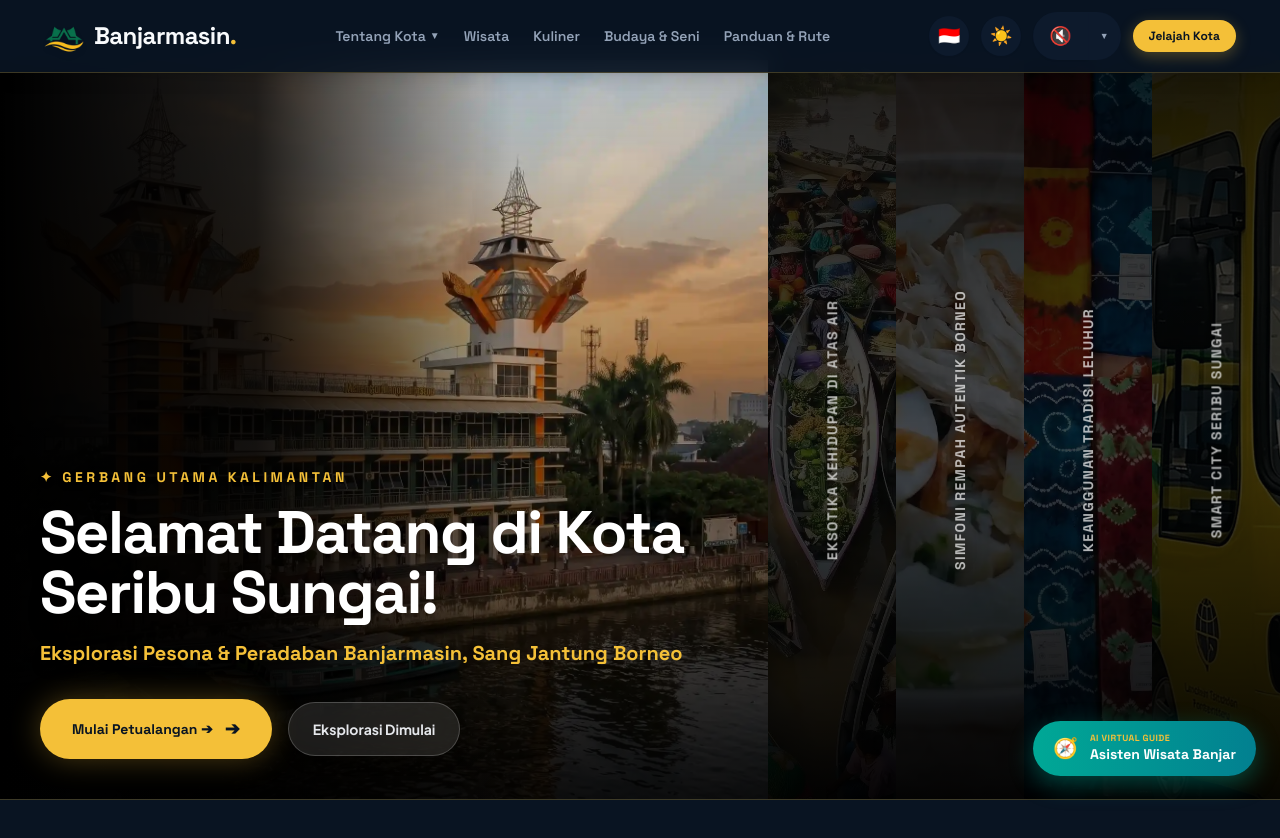
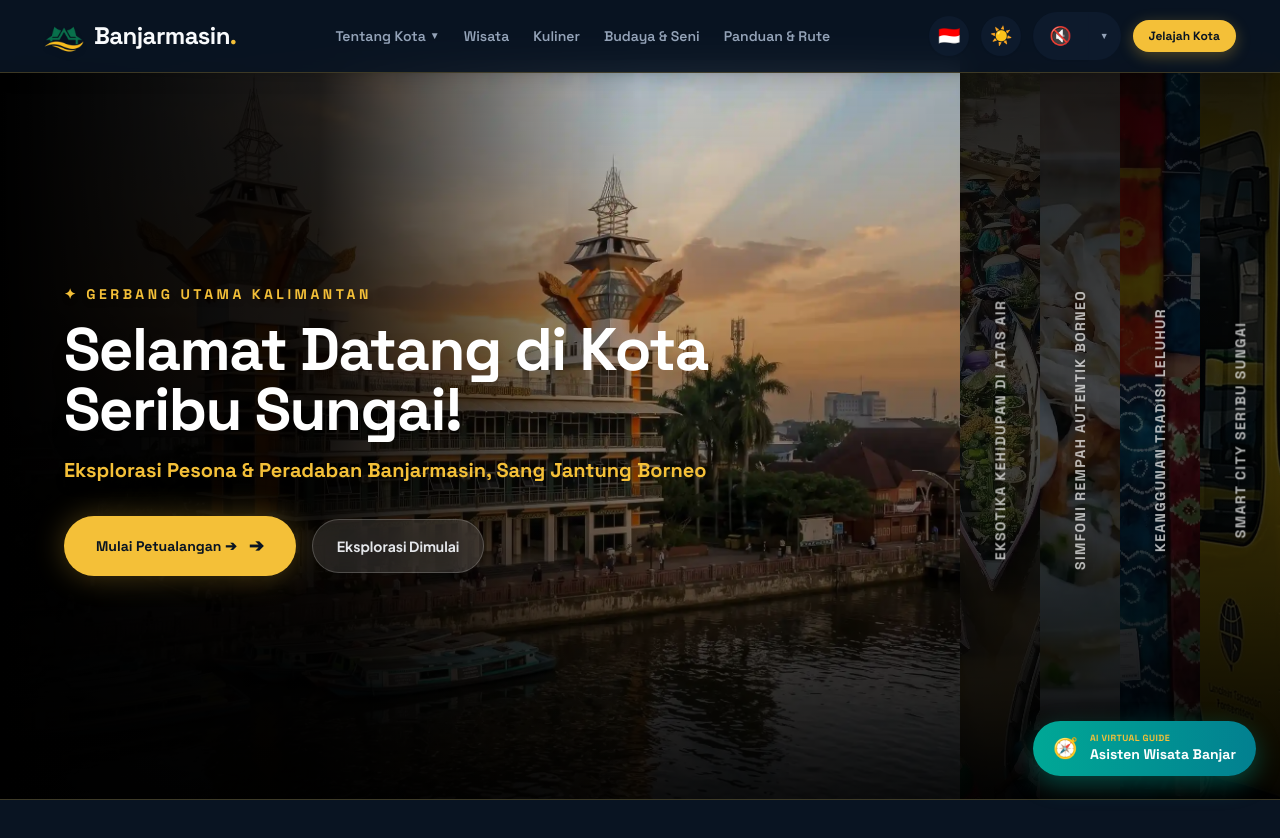
Before and after one commit to codesbykhairannoor/websitebanjarmasin, a Next.js app: page / in a window 1280 px wide. Shown: the top 838 px of the page. Built offline with nearby package versions, Linux system fonts and the light colour scheme.

Commit message:
fix: center active hero text vertically and restore sleek 75/6.25 accordion proportions

```diff
--- a/src/views/Home.jsx
+++ b/src/views/Home.jsx
@@ -210,7 +210,7 @@ export default function Home() {
             return (
               <div
                 key={item.id}
-                className={`relative h-full transition-all duration-700 ease-in-out cursor-pointer overflow-hidden group ${isActive ? "w-[60%] flex-shrink-0" : "w-[10%] flex-shrink-0"}`}
+                className={`relative h-full transition-[flex] duration-700 ease-in-out cursor-pointer overflow-hidden group ${isActive ? "flex-[10] lg:flex-[12]" : "flex-[0.85] lg:flex-[1]"}`}
                 onClick={() => setActiveSlide(idx)}
               >
                 {/* Background Image Container */}
@@ -220,11 +220,11 @@ export default function Home() {
                   {isActive && <div className="absolute inset-0 bg-gradient-to-r from-black via-black/85 to-transparent w-3/4 lg:w-2/3 z-10 pointer-events-none" />}
                 </div>
 
-                {/* Active Slide Content */}
-                <div className={`absolute inset-0 flex flex-col justify-end p-10 z-20 pointer-events-none transition-[opacity,transform] duration-700 delay-100 ${isActive ? "opacity-100 translate-y-0" : "opacity-0 translate-y-10"}`}>
+                {/* Active Slide Content (Centered vertically) */}
+                <div className={`absolute inset-0 flex flex-col justify-center p-8 md:p-14 lg:p-16 z-20 pointer-events-none transition-[opacity,transform] duration-700 delay-100 max-w-3xl lg:max-w-4xl ${isActive ? "opacity-100 translate-y-0" : "opacity-0 translate-y-6"}`}>
                   <span className="text-[#F4C038] font-heading font-black text-sm tracking-[0.25em] uppercase mb-4 drop-shadow-md">{item.tag}</span>
-                  <h1 className="text-5xl lg:text-6xl font-heading font-black tracking-tight leading-none mb-4 drop-shadow-xl text-white">{item.title}</h1>
-                  <p className="text-xl font-bold text-sasirangan mb-8 font-heading drop-shadow-lg">{item.subtitle}</p>
+                  <h1 className="text-4xl md:text-5xl lg:text-6xl font-heading font-black tracking-tight leading-tight mb-4 drop-shadow-xl text-white">{item.title}</h1>
+                  <p className="text-lg md:text-xl font-bold text-sasirangan mb-8 font-heading drop-shadow-lg">{item.subtitle}</p>
                   <div className="flex flex-wrap items-center gap-4 pointer-events-auto">
                     {item.btnLink.startsWith('#') ? (
                       <a href={item.btnLink} className="bg-[#F4C038] hover:bg-white text-[#091422] px-8 py-4 rounded-full font-heading font-black text-sm shadow-[0_0_30px_rgba(244,192,56,0.3)] transition-all hover:scale-105 flex items-center gap-3">{item.btnText} <span className="text-lg">➔</span></a>
```
